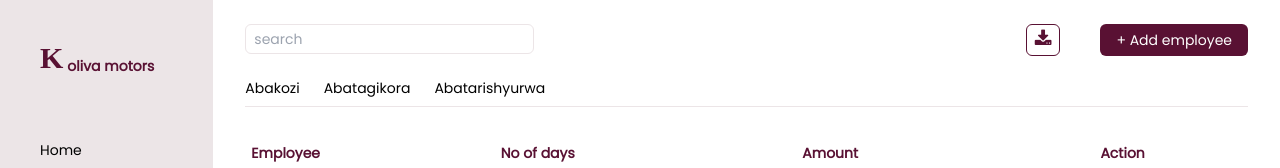
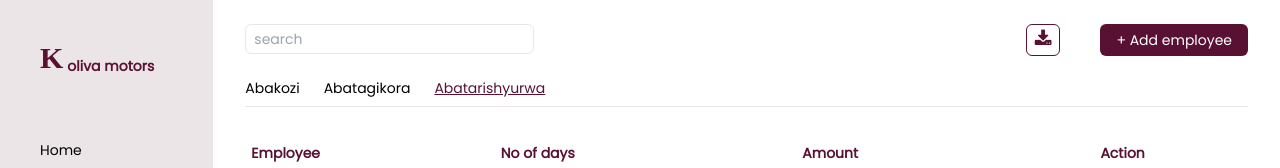
Before and after one commit to dianKoliva/kmFront, a React (Vite) app in the folder km/: page /employees/abatarishyurwa in a window 1280 px wide. Shown: the top 168 px of the page. Built offline with nearby package versions, Linux system fonts and the light colour scheme; a web font is replaced by a local one.

Commit message:
new changes

```diff
--- a/km/src/components/employees/Abatarishyurwa.jsx
+++ b/km/src/components/employees/Abatarishyurwa.jsx
@@ -21,7 +21,7 @@ const ListEmp = () => {
                   <div className='flex mt-6 mb-2'>
                   <p className=' cursor-pointer hover:underline '>Abakozi</p>
                   <p className=' cursor-pointer ml-6 hover:underline '>Abatagikora</p>
-                  <p className=' cursor-pointer ml-6 hover:underline'>Abatarishyurwa</p>
+                  <p className=' cursor-pointer ml-6  text-def  underline '>Abatarishyurwa</p>
                   </div>
 
                   <div className='border-b-2 border-solid  border-side'></div>
```
